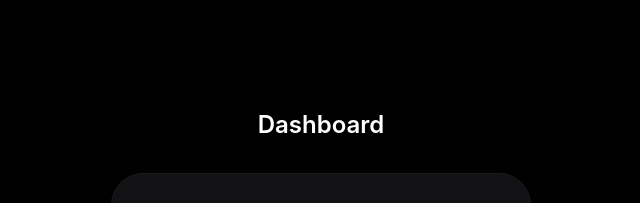
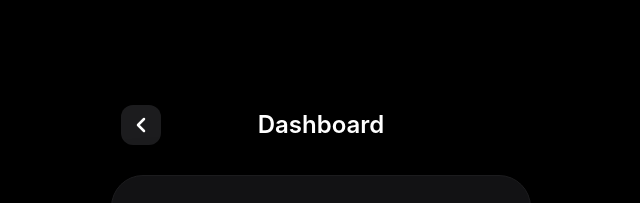
Before and after one commit to Hof07/ECHO, a Next.js app: page /duration in a window 1280 px wide. Shown: the top 203 px of the page, without its empty margins (319-959 px from the left). Built offline with nearby package versions, Linux system fonts and the light colour scheme.

Commit message:
diku-26.2

```diff
--- a/app/duration/page.jsx
+++ b/app/duration/page.jsx
@@ -2,6 +2,7 @@
 
 import { usePlayer } from "../music/context/PlayerContext";
 import { useState, useEffect } from "react";
+import { useRouter } from "next/navigation";
 import {
   Chart as ChartJS,
   CategoryScale,
@@ -16,6 +17,7 @@ ChartJS.register(CategoryScale, LinearScale, BarElement, Tooltip);
 export default function DurationPage() {
   const { listenedSeconds } = usePlayer();
   const [mounted, setMounted] = useState(false);
+  const router = useRouter(); // Initialize the router
 
   useEffect(() => setMounted(true), []);
 
@@ -24,7 +26,6 @@ export default function DurationPage() {
   const todayIndex = new Date().getDay();
   const days = ["Sun", "Mon", "Tue", "Wed", "Thu", "Fri", "Sat"];
 
-  // Logic: Values are in minutes.
   const rawChartData = [0, 0, 0, 0, 0, 0, 0];
   rawChartData[todayIndex] = Math.floor(listenedSeconds / 60);
 
@@ -64,8 +65,6 @@ export default function DurationPage() {
       y: {
         display: false,
         beginAtZero: true,
-        // SCALE FIX: 24 hours = 1440 minutes.
-        // This ensures the height grows relative to a full day.
         max: 1440
       },
     },
@@ -100,7 +99,20 @@ export default function DurationPage() {
   return (
     <div style={styles.page}>
       <div style={styles.card}>
-        <h2 style={styles.headerTitle}>Dashboard</h2>
+        {/* Updated Header with Back Button */}
+        <div style={styles.headerContainer}>
+          <button
+            onClick={() => router.back()}
+            style={styles.backButton}
+            aria-label="Go back"
+          >
+            <svg width="24" height="24" viewBox="0 0 24 24" fill="none" stroke="currentColor" strokeWidth="2.5" strokeLinecap="round" strokeLinejoin="round">
+              <path d="M15 18l-6-6 6-6"/>
+            </svg>
+          </button>
+          <h2 style={styles.headerTitle}>Dashboard</h2>
+          <div style={{ width: 40 }} /> {/* Spacer to keep title centered */}
+        </div>
 
         <div style={styles.mainBox}>
           <p style={styles.todayLabel}>Today's Activity</p>
@@ -129,8 +141,8 @@ const styles = {
     background: "#000",
     minHeight: "100vh",
     display: "flex",
-    alignItems: "center", // Vertically center the card
-    justifyContent: "center", // Horizontally center the card
+    alignItems: "center",
+    justifyContent: "center",
     padding: "20px",
     fontFamily: "-apple-system, BlinkMacSystemFont, 'Segoe UI', Roboto, sans-serif",
   },
@@ -141,7 +153,27 @@ const styles = {
     display: "flex",
     flexDirection: "column",
   },
-  headerTitle: { fontSize: "24px", fontWeight: "600", textAlign: "center", marginBottom: "30px" },
+  headerContainer: {
+    display: "flex",
+    alignItems: "center",
+    justifyContent: "space-between",
+    marginBottom: "30px",
+    padding: "0 10px",
+  },
+  backButton: {
+    background: "#1c1c1e",
+    border: "none",
+    color: "white",
+    width: "40px",
+    height: "40px",
+    borderRadius: "12px",
+    display: "flex",
+    alignItems: "center",
+    justifyContent: "center",
+    cursor: "pointer",
+    transition: "background 0.2s",
+  },
+  headerTitle: { fontSize: "24px", fontWeight: "600", margin: 0 },
   mainBox: {
     background: "#121214",
     borderRadius: "32px",
--- a/app/playlist/[id]/page.jsx
+++ b/app/playlist/[id]/page.jsx
@@ -4,6 +4,7 @@ import { useParams } from "next/navigation";
 import { useEffect, useState, useMemo, useRef, useCallback } from "react";
 // Ensure this path is correct for your Supabase client setup
 import { supabase } from "@/app/lib/supabaseClient";
+import { useRouter } from "next/navigation";
 import {
   Clock,
   Play,
@@ -42,6 +43,7 @@ export default function PlaylistPage() {
 
   // 1. STATE INITIALIZATION
   const [playlist, setPlaylist] = useState(null);
+  const router = useRouter();
   const [songs, setSongs] = useState([]);
   const [loading, setLoading] = useState(true);
   const [err, setErr] = useState(null);
@@ -335,7 +337,7 @@ export default function PlaylistPage() {
         >
           <div className="flex justify-between w-full items-center">
             <div className="flex items-center gap-3">
-              <a href="/music" className="text-white hover:text-[#fa4565]">
+              <buttom onClick={() => router.back()} className="text-white hover:text-[#fa4565]">
                 <svg
                   xmlns="http://www.w3.org/2000/svg"
                   fill="none"
@@ -350,7 +352,7 @@ export default function PlaylistPage() {
                     d="M15.75 19.5L8.25 12l7.5-7.5"
                   />
                 </svg>
-              </a>
+              </buttom>
             </div>
 
             <div className="flex items-center gap-4">
```
